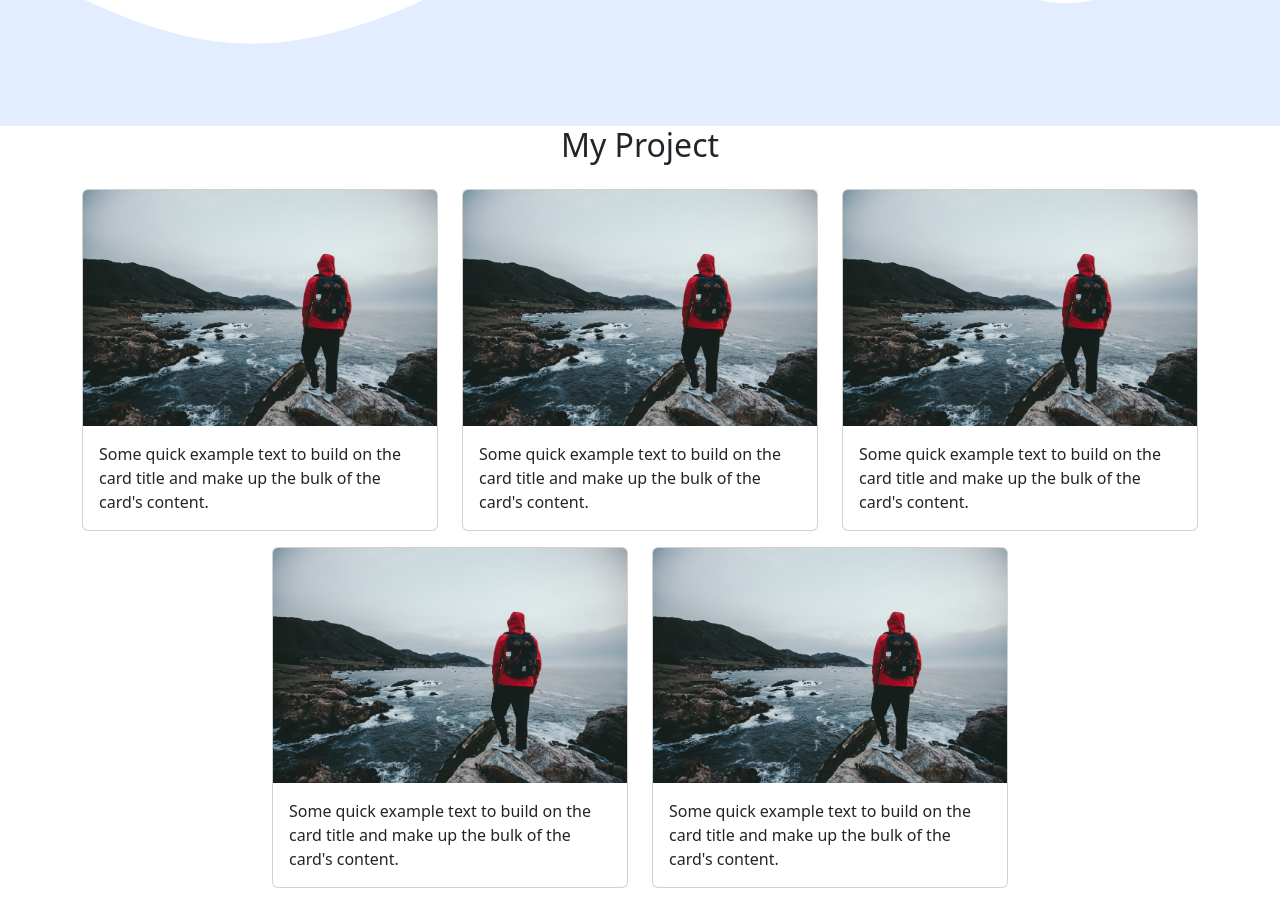
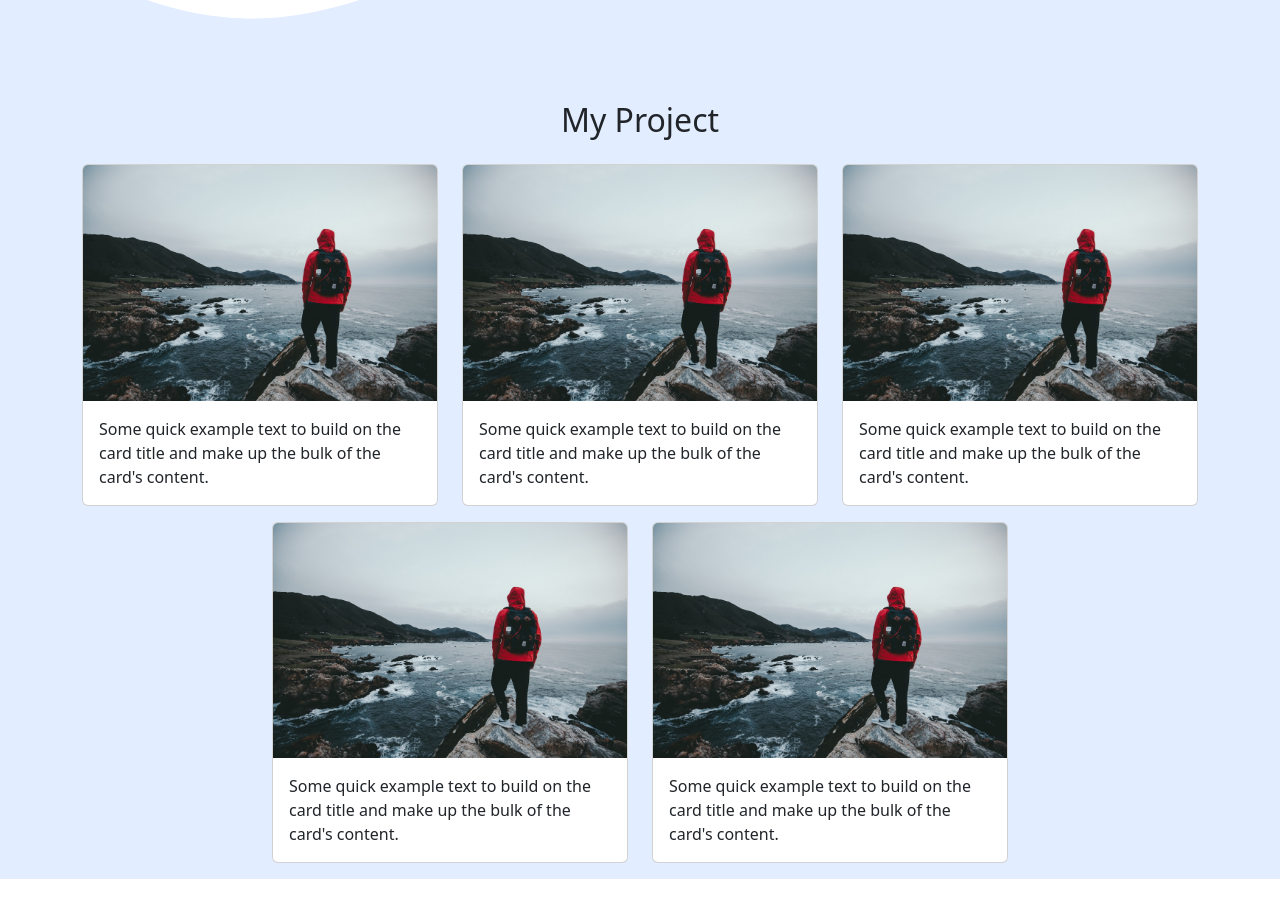
Before and after one commit to Rudianto26/Portofolio, a plain HTML site: page index.html in a window 1280 px wide. Shown: the part 1135-2039 px from the top of the page. After the commit the page ends 2014 px from the top, so only its background shows below. Drawn offline with nearby package versions, Linux system fonts and the light colour scheme.

Commit message:
menambahkan style untuk project

```diff
--- a/style.css
+++ b/style.css
@@ -1,4 +1,12 @@
+body {
+  min-height: 2000px;
+}
+
 .jumbotron {
-  padding: 2rem 1rem;
+  padding-top: 2rem;
   background-color: #e2edff;
 }
+
+#project {
+  background-color: #e2edff;
+}
```
